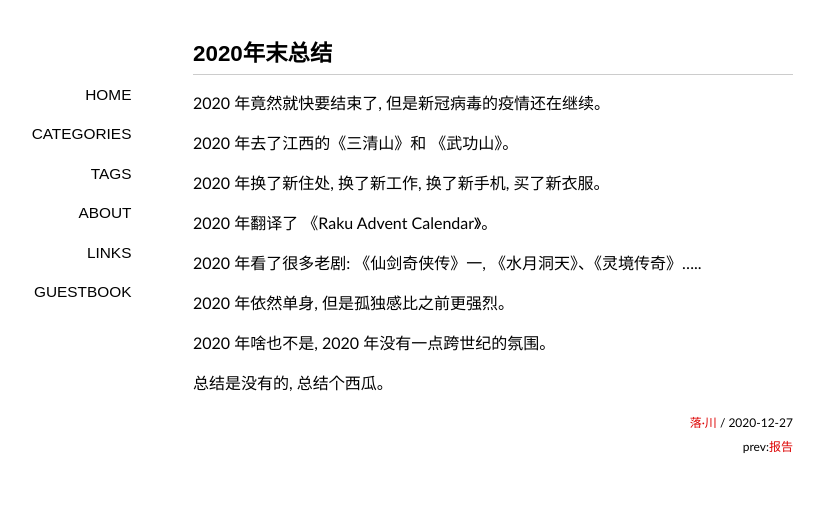
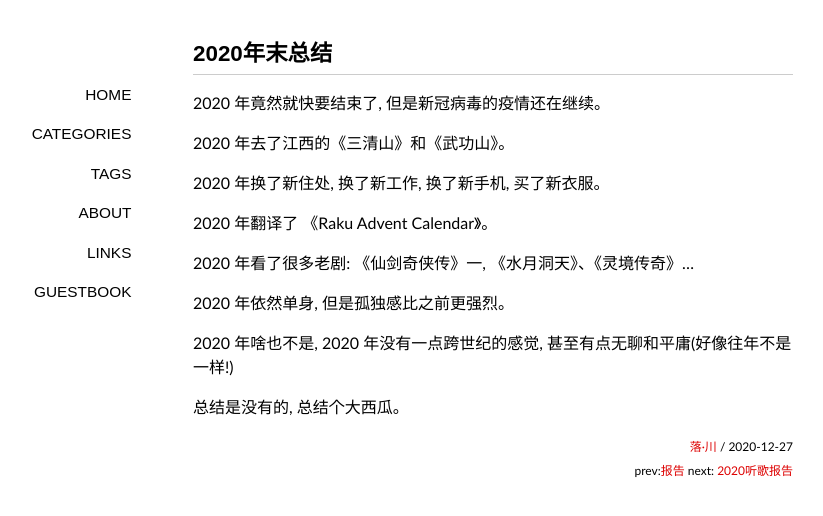
Before and after one commit to ohmyfish/ohmyfish.github.io, a Jekyll site: the page built from _posts/2020-12-27-2020年末总结.md, in a window 1280 px wide. Shown: the top 516 px of the page, without its empty margins (147-970 px from the left). Built offline with Jekyll 4.4.1, drawn with Linux system fonts in a browser that asks for light colours; some web fonts are replaced; comment, search, counter and statistics services are not loaded.

```diff
--- a/_posts/2020-12-27-2020年末总结.md
+++ b/_posts/2020-12-27-2020年末总结.md
@@ -7,16 +7,16 @@ tags: [旧时光]
 
 2020 年竟然就快要结束了, 但是新冠病毒的疫情还在继续。
 
-2020 年去了江西的《三清山》和 《武功山》。
+2020 年去了江西的《三清山》和《武功山》。
 
 2020 年换了新住处, 换了新工作, 换了新手机, 买了新衣服。
 
 2020 年翻译了 《Raku Advent Calendar》。
 
-2020 年看了很多老剧: 《仙剑奇侠传》一, 《水月洞天》、《灵境传奇》.....
+2020 年看了很多老剧: 《仙剑奇侠传》一, 《水月洞天》、《灵境传奇》...
 
 2020 年依然单身, 但是孤独感比之前更强烈。
 
-2020 年啥也不是, 2020 年没有一点跨世纪的氛围。
+2020 年啥也不是, 2020 年没有一点跨世纪的感觉, 甚至有点无聊和平庸(好像往年不是一样!)
 
-总结是没有的, 总结个西瓜。
+总结是没有的, 总结个大西瓜。
```
Also changed, not shown: _posts/2020-12-28-2020听歌报告.md (added, +14 -0 lines).
